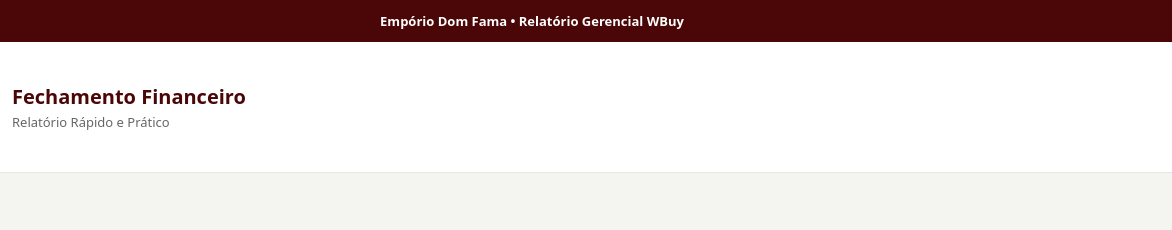
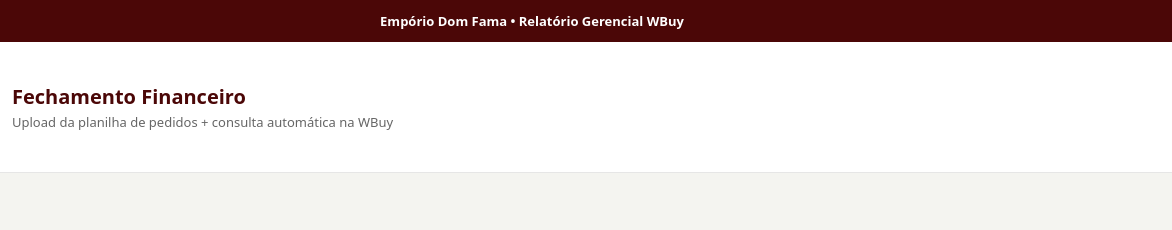
Before and after one commit to Weslley22Marques/fechamento_wbuy_emporioDomFama, a plain HTML site: page index.html in a window 1280 px wide. Shown: the top 230 px of the page, 108-1280 px from the left. Drawn offline with Linux system fonts and the light colour scheme.

```diff
--- a/index.html
+++ b/index.html
@@ -35,7 +35,7 @@
     <img class="logo-img" src="assets/dom-fama-logo.jpeg" alt="Empório Dom Fama">
     <div>
       <h1>Fechamento Financeiro</h1>
-      <div class="sub">Relatório Rápido e Prático</div>
+      <div class="sub">Upload da planilha de pedidos + consulta automática na WBuy</div>
     </div>
   </div>
   <button class="btn secondary hidden" id="logoutBtn" onclick="logout()">Sair</button>
```
